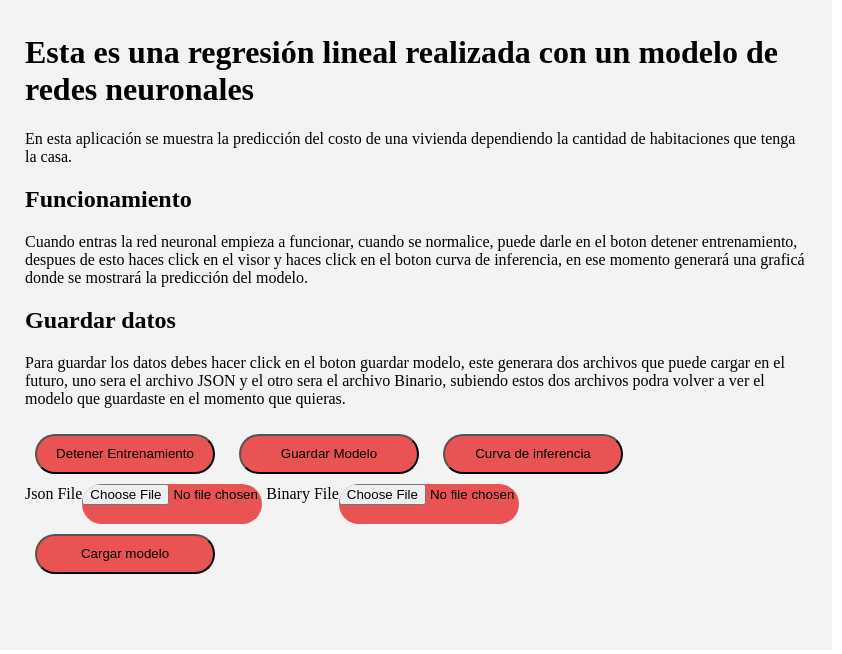
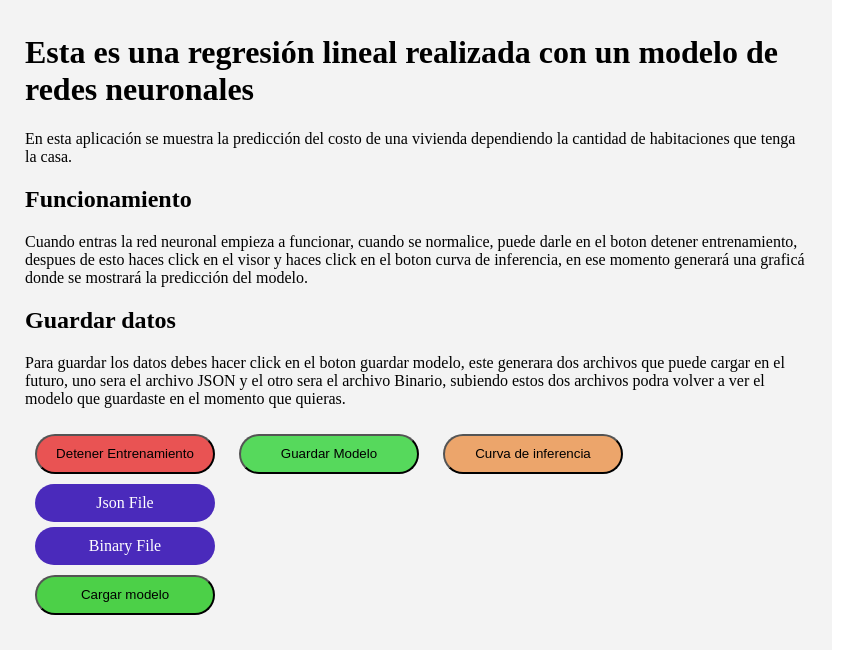
Before and after one commit to IvanGonzalez10/Predicci-nPrecioDeCasas, a website: page index.html in a window 1280 px wide. Shown: the part 130-784 px from the top of the page, without its empty margins (0-842 px from the left). Drawn offline with Linux system fonts and the light colour scheme; a script that the page names is missing.

Commit message:
añadiendo estilos

```diff
--- a/index.html
+++ b/index.html
@@ -57,8 +57,8 @@
           value="Curva de inferencia"
           onclick="verCurvaInferencia();"
         /><br />
-        Json File<input class="json" type="file" id="upload-json" />
-        Binary File<input class="binary" type="file" id="upload-weights" /><br />
+        <div class="container-input">Json File<input class="json" type="file" id="upload-json" /></div>
+        <div class="container-input-bi">Binary File<input class="binary" type="file" id="upload-weights" /><br /></div>
         <input class="load" type="button" value="Cargar modelo" onclick="cargarModelo();" />
       </div>
       <script src="script.js"></script>
--- a/styles.css
+++ b/styles.css
@@ -41,7 +41,7 @@ body {
   width: 180px;
   height: 40px;
   border-radius: 20px;
-  background-color: #e61818b9;
+  background-color: #1cd125b9;
   margin: 10px;
 }
 
@@ -49,28 +49,67 @@ body {
   width: 180px;
   height: 40px;
   border-radius: 20px;
-  background-color: #e61818b9;
+  background-color: #eb8939b9;
   margin: 10px;
 }
 
-.json {
-  width: 180px;
-  height: 40px;
-  border-radius: 20px;
-  background-color: #e61818b9;
+.container-input {
+  background-color: #4a2abb;
+  border-radius: 25px;
+  color: #fff;
+  cursor: pointer;
+  padding: 10px;
+  overflow: hidden;
+  position: relative;
+  text-align: center;
+  width: 160px;
+  margin-left: 10px;
+  margin-bottom: 5px;
 }
 
-.binary {
-  width: 180px;
-  height: 40px;
-  border-radius: 20px;
-  background-color: #e61818b9;
+.container-input .json {
+  border: 10000px solid transparent;
+  cursor: pointer;
+  font-size: 10000px;
+  margin: 0;
+  opacity: 0;
+  outline: 0 none;
+  padding: 0;
+  position: absolute;
+  right: -1000px;
+  top: -1000px;
+}
+
+.container-input-bi {
+  background-color: #4a2abb;
+  border-radius: 25px;
+  color: #fff;
+  cursor: pointer;
+  overflow: hidden;
+  padding: 10px;
+  position: relative;
+  text-align: center;
+  width: 160px;
+  margin-left: 10px;
+}
+
+.container-input-bi .binary {
+  border: 10000px solid transparent;
+  cursor: pointer;
+  font-size: 10000px;
+  margin: 0;
+  opacity: 0;
+  outline: 0 none;
+  padding: 0;
+  position: absolute;
+  right: -1000px;
+  top: -1000px;
 }
 
 .load {
   width: 180px;
   height: 40px;
   border-radius: 20px;
-  background-color: #e61818b9;
+  background-color: #0fc409b9;
   margin: 10px;
 }
```
Also changed, not shown: package.json (added, +20 -0 lines), 1 other file.
